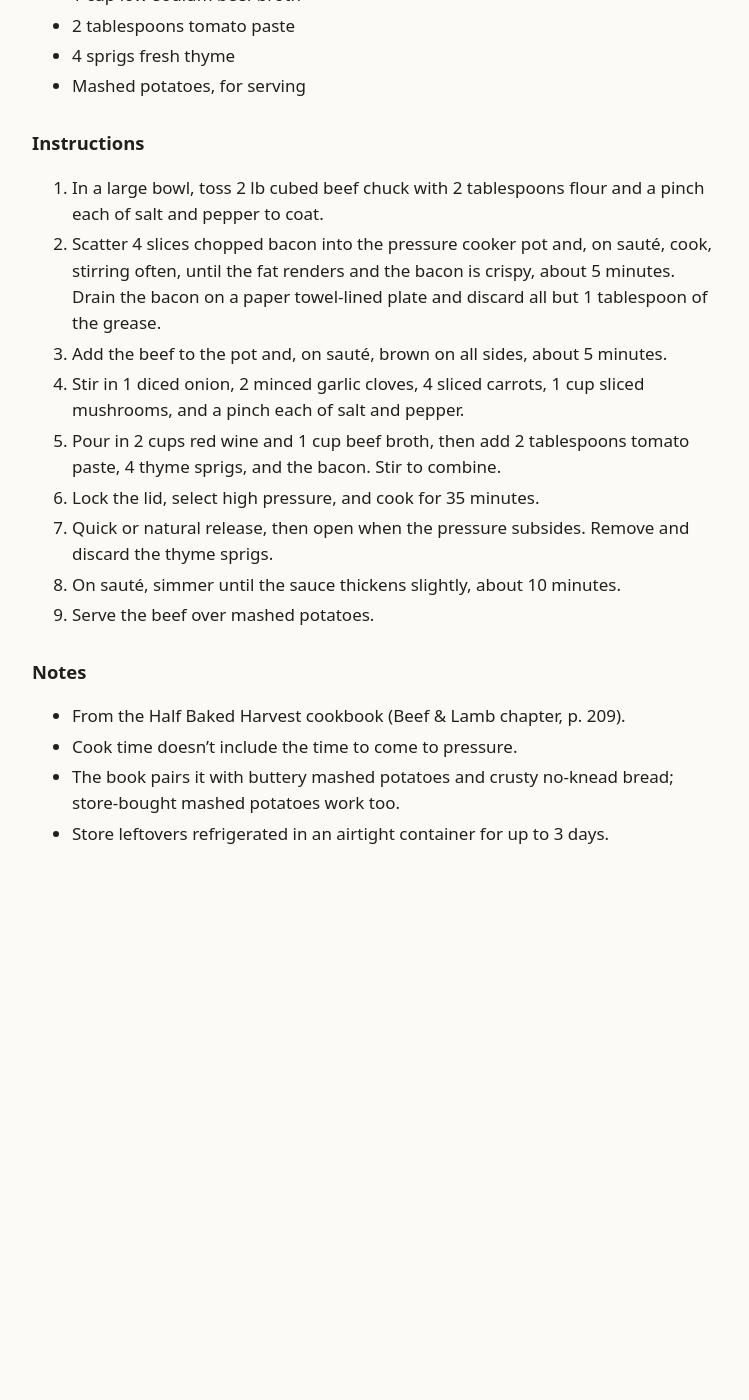
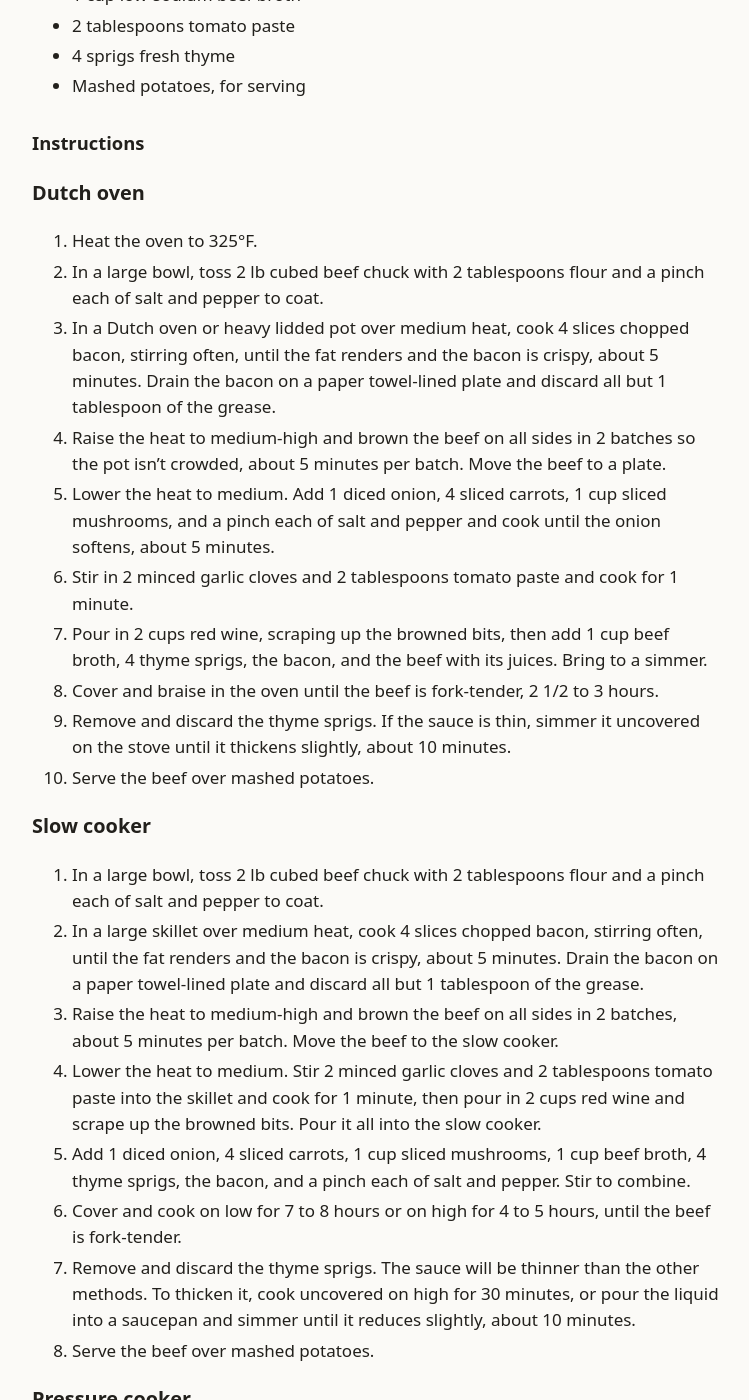
Before and after one commit to Kevin-S-Wallace/recipes, a Jekyll site: the page built from _recipes/beef-bourguignon.md, in a window 1280 px wide and 1400 px high, scrolled down 534 px. Shown: the whole window, without its empty margins (264-1013 px from the left). Built offline with Jekyll 4.4.1, drawn with Linux system fonts in a browser that asks for light colours; before the commit the page ends 1398 px from its top, so only the background shows below that; some of the changed text lies outside the part shown.

Commit message:
Add Dutch oven and slow cooker methods to Beef Bourguignon
Co-Authored-By: Claude Opus 5.5 <noreply@anthropic.com>
Claude-Session: https://claude.ai/code/session_01RM2EoZMr38vuXSXQv8XSoR

```diff
--- a/_recipes/beef-bourguignon.md
+++ b/_recipes/beef-bourguignon.md
@@ -1,8 +1,8 @@
 ---
 title: Beef Bourguignon
-tags: [beef, french, pressure-cooker, one-pot]
+tags: [beef, french, one-pot, slow-cooker, pressure-cooker]
 servings: 6
-time: 1 hr 10 min
+time: 3 hr 30 min
 made: []
 ---
 
@@ -22,6 +22,30 @@ made: []
 - Mashed potatoes, for serving
 
 ## Instructions
+
+### Dutch oven
+1. Heat the oven to 325°F.
+2. In a large bowl, toss 2 lb cubed beef chuck with 2 tablespoons flour and a pinch each of salt and pepper to coat.
+3. In a Dutch oven or heavy lidded pot over medium heat, cook 4 slices chopped bacon, stirring often, until the fat renders and the bacon is crispy, about 5 minutes. Drain the bacon on a paper towel-lined plate and discard all but 1 tablespoon of the grease.
+4. Raise the heat to medium-high and brown the beef on all sides in 2 batches so the pot isn't crowded, about 5 minutes per batch. Move the beef to a plate.
+5. Lower the heat to medium. Add 1 diced onion, 4 sliced carrots, 1 cup sliced mushrooms, and a pinch each of salt and pepper and cook until the onion softens, about 5 minutes.
+6. Stir in 2 minced garlic cloves and 2 tablespoons tomato paste and cook for 1 minute.
+7. Pour in 2 cups red wine, scraping up the browned bits, then add 1 cup beef broth, 4 thyme sprigs, the bacon, and the beef with its juices. Bring to a simmer.
+8. Cover and braise in the oven until the beef is fork-tender, 2 1/2 to 3 hours.
+9. Remove and discard the thyme sprigs. If the sauce is thin, simmer it uncovered on the stove until it thickens slightly, about 10 minutes.
+10. Serve the beef over mashed potatoes.
+
+### Slow cooker
+1. In a large bowl, toss 2 lb cubed beef chuck with 2 tablespoons flour and a pinch each of salt and pepper to coat.
+2. In a large skillet over medium heat, cook 4 slices chopped bacon, stirring often, until the fat renders and the bacon is crispy, about 5 minutes. Drain the bacon on a paper towel-lined plate and discard all but 1 tablespoon of the grease.
+3. Raise the heat to medium-high and brown the beef on all sides in 2 batches, about 5 minutes per batch. Move the beef to the slow cooker.
+4. Lower the heat to medium. Stir 2 minced garlic cloves and 2 tablespoons tomato paste into the skillet and cook for 1 minute, then pour in 2 cups red wine and scrape up the browned bits. Pour it all into the slow cooker.
+5. Add 1 diced onion, 4 sliced carrots, 1 cup sliced mushrooms, 1 cup beef broth, 4 thyme sprigs, the bacon, and a pinch each of salt and pepper. Stir to combine.
+6. Cover and cook on low for 7 to 8 hours or on high for 4 to 5 hours, until the beef is fork-tender.
+7. Remove and discard the thyme sprigs. The sauce will be thinner than the other methods. To thicken it, cook uncovered on high for 30 minutes, or pour the liquid into a saucepan and simmer until it reduces slightly, about 10 minutes.
+8. Serve the beef over mashed potatoes.
+
+### Pressure cooker
 1. In a large bowl, toss 2 lb cubed beef chuck with 2 tablespoons flour and a pinch each of salt and pepper to coat.
 2. Scatter 4 slices chopped bacon into the pressure cooker pot and, on sauté, cook, stirring often, until the fat renders and the bacon is crispy, about 5 minutes. Drain the bacon on a paper towel-lined plate and discard all but 1 tablespoon of the grease.
 3. Add the beef to the pot and, on sauté, brown on all sides, about 5 minutes.
@@ -33,7 +57,7 @@ made: []
 9. Serve the beef over mashed potatoes.
 
 ## Notes
-- From the Half Baked Harvest cookbook (Beef & Lamb chapter, p. 209).
-- Cook time doesn't include the time to come to pressure.
+- From the Half Baked Harvest cookbook (Beef & Lamb chapter, p. 209). The book's version is the pressure cooker method; the Dutch oven and slow cooker methods are adaptations.
+- Total time by method: Dutch oven about 3 hr 30 min, slow cooker 5 to 9 hr (mostly hands-off), pressure cooker about 1 hr 10 min plus time to come to pressure.
 - The book pairs it with buttery mashed potatoes and crusty no-knead bread; store-bought mashed potatoes work too.
 - Store leftovers refrigerated in an airtight container for up to 3 days.
```
